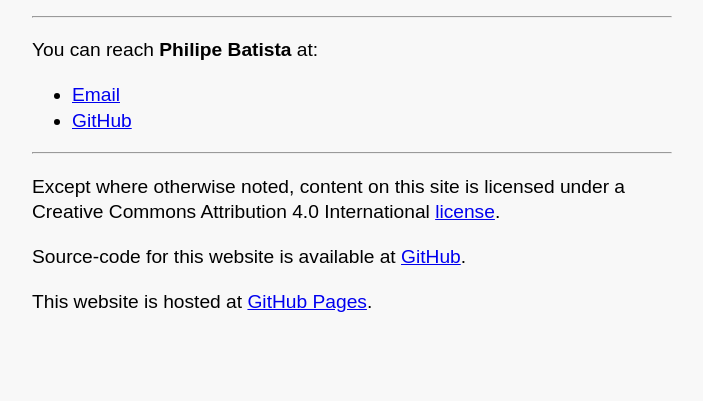
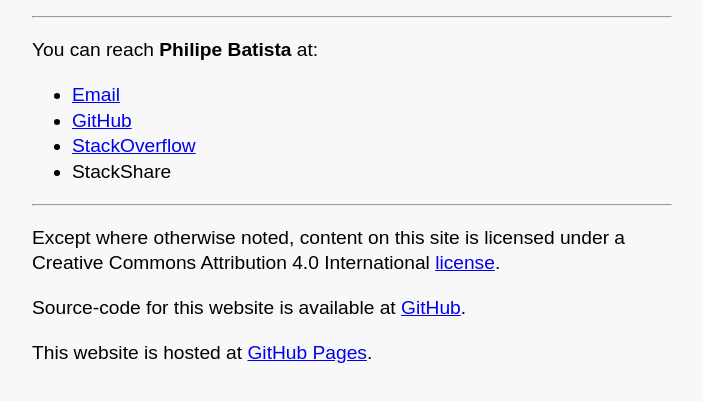
Before and after one commit to philipebatist/philipebatist.github.io, a plain HTML site: page index.html in a window 1280 px wide. Shown: the part 141-542 px from the top of the page, without its empty margins (288-991 px from the left). Drawn offline with Linux system fonts and the light colour scheme.

Commit message:
Added StackOverflow & StackShare socials.

```diff
--- a/index.html
+++ b/index.html
@@ -26,6 +26,8 @@
     <ul>
       <li><a href="mailto:philipebatista.dev@gmail.com">Email</a></li>
       <li><a href="https://github.com/philipebatista">GitHub</a></li>
+      <li><a href="https://stackoverflow.com/users/11623014/philipe-batista">StackOverflow</a></li>
+      <li><a href="https://stackshare.io/philipebatista" ></a>StackShare</li>
     </ul>
   <hr>
   <footer>
```
